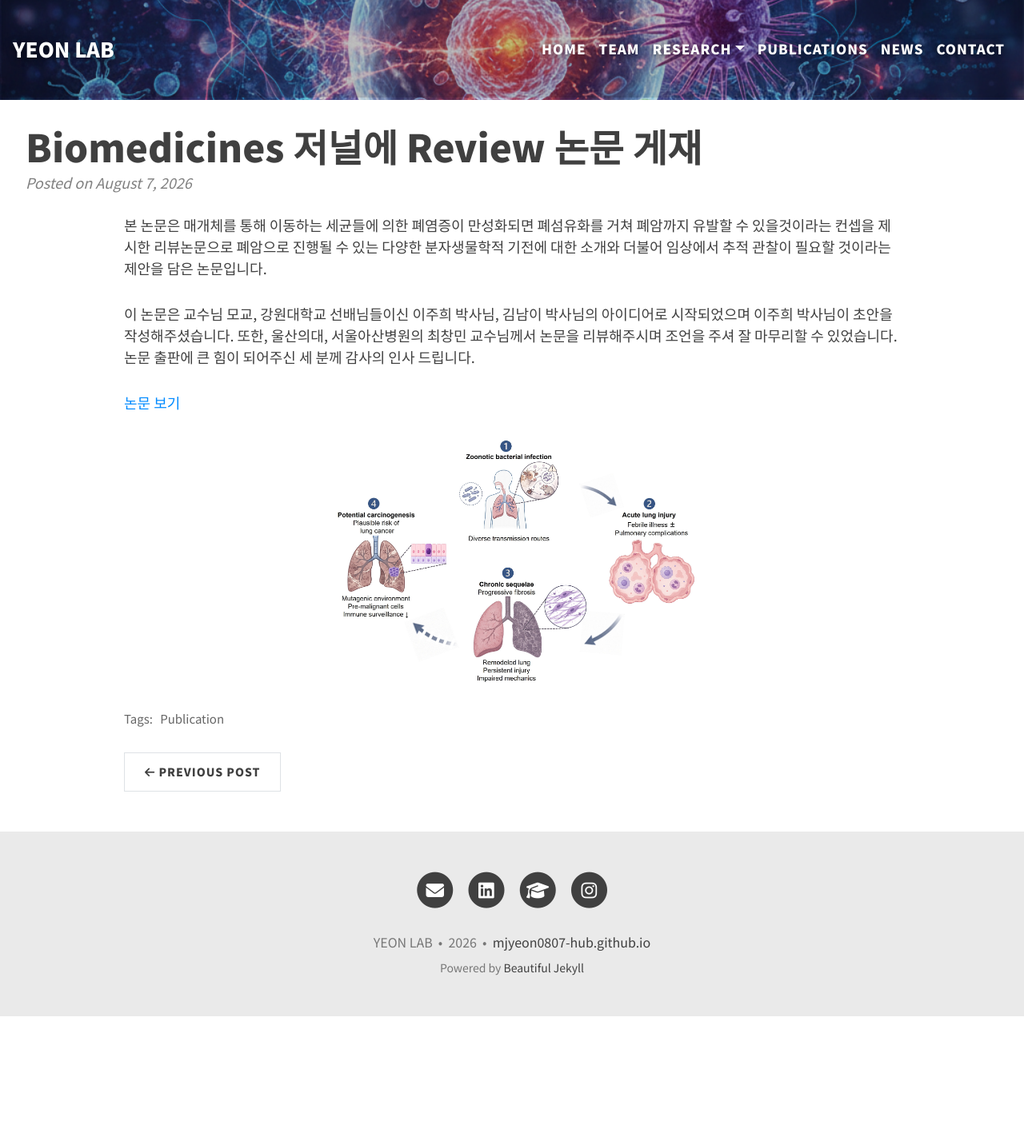
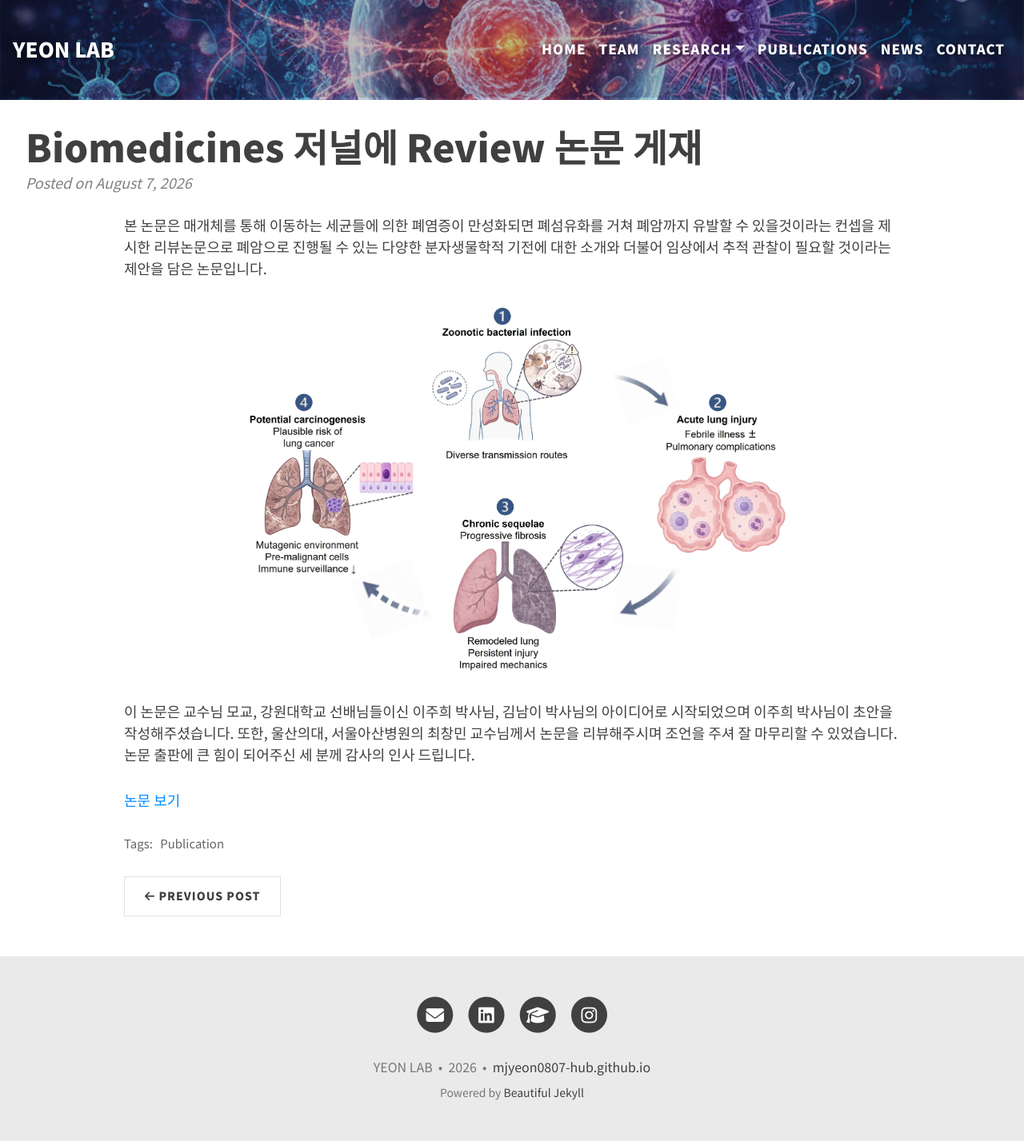
Before and after one commit to mjyeon0807-hub/mjyeon0807-hub.github.io, a Jekyll site: the page built from _news/paper-published-2026.md, in a window 1280 px wide. Shown: the whole page at 80% size. Built offline with Jekyll 4.4.1, drawn with Linux system fonts in a browser that asks for light colours; before the commit the page ends 1271 px from its top, so only the background shows below that.

Commit message:
Move graphical abstract image after first paragraph and enlarge to 1.5x
Co-Authored-By: Claude Sonnet 5 <noreply@anthropic.com>

```diff
--- a/_news/paper-published-2026.md
+++ b/_news/paper-published-2026.md
@@ -8,8 +8,8 @@ tags: [Publication]
 ---
 본 논문은 매개체를 통해 이동하는 세균들에 의한 폐염증이 만성화되면 폐섬유화를 거쳐 폐암까지 유발할 수 있을것이라는 컨셉을 제시한 리뷰논문으로 폐암으로 진행될 수 있는 다양한 분자생물학적 기전에 대한 소개와 더불어 임상에서 추적 관찰이 필요할 것이라는 제안을 담은 논문입니다.
 
+![](/assets/img/Biomedicines_graphic.jpg){: style="max-width: 75%;" }
+
 이 논문은 교수님 모교, 강원대학교 선배님들이신 이주희 박사님, 김남이 박사님의 아이디어로 시작되었으며 이주희 박사님이 초안을 작성해주셨습니다. 또한, 울산의대, 서울아산병원의 최창민 교수님께서 논문을 리뷰해주시며 조언을 주셔 잘 마무리할 수 있었습니다. 논문 출판에 큰 힘이 되어주신 세 분께 감사의 인사 드립니다.
 
 [논문 보기](https://www.mdpi.com/2227-9059/14/8/1776){:target="_blank" rel="noopener"}
-
-![](/assets/img/Biomedicines_graphic.jpg)
```
